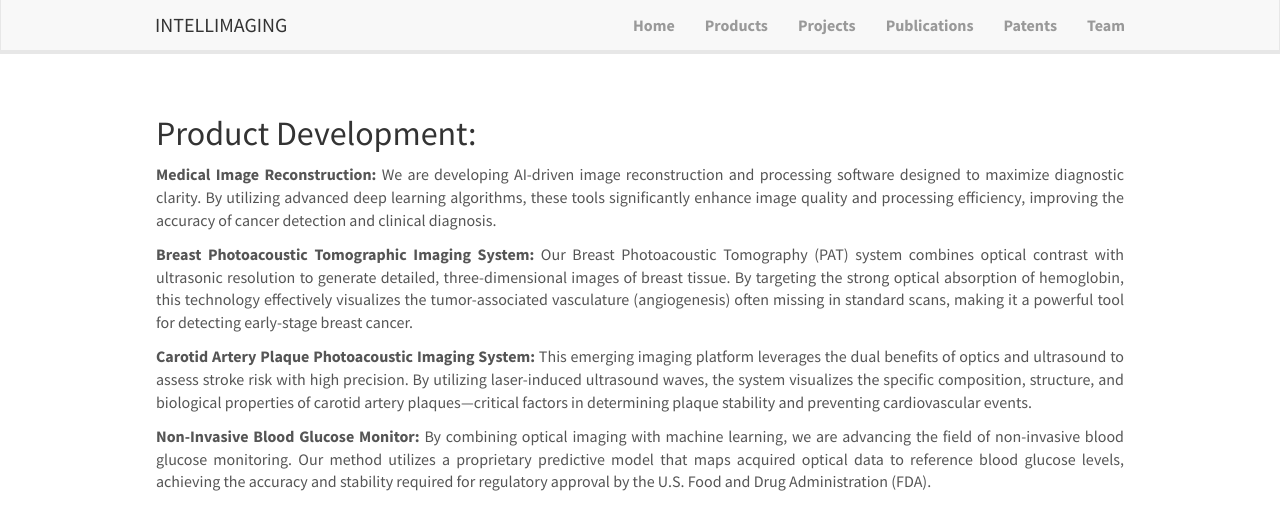
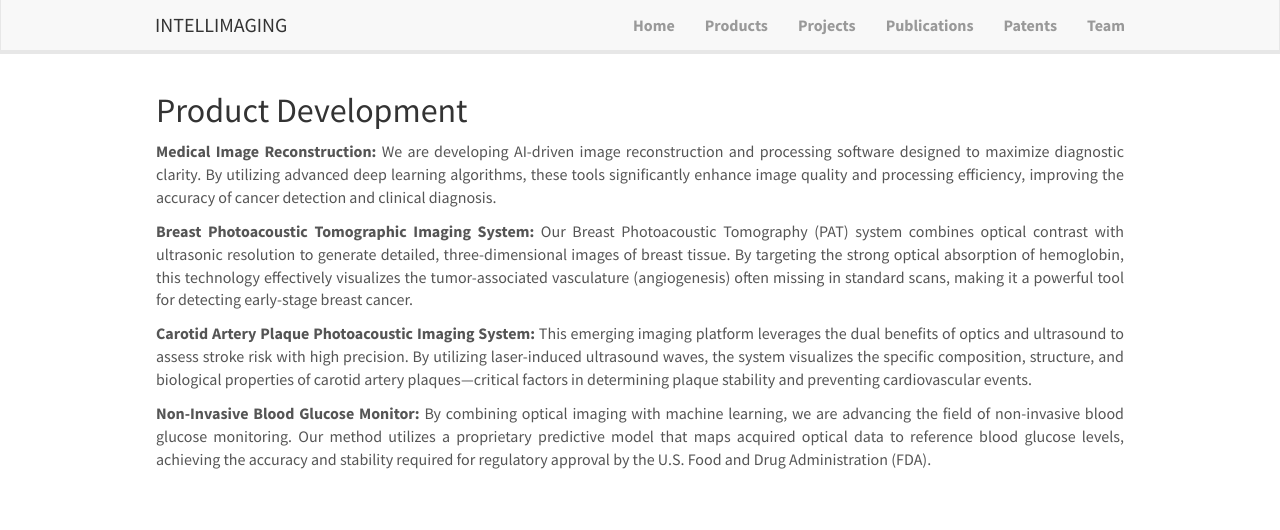
Before and after one commit to intellimaging/intellimaging.github.io, a Jekyll site: the page built from _pages/products.md, in a window 1280 px wide. Shown: the top 530 px of the page. Built offline with Jekyll 4.4.1, drawn with Linux system fonts in a browser that asks for light colours; part of the change alters nothing that is shown.

Commit message:
Update products.md

```diff
--- a/_pages/products.md
+++ b/_pages/products.md
@@ -1,14 +1,12 @@
 ---
 title: "Intellimaging Tech - Products"
 layout: textlay
-excerpt: "Intellimaging -- Products"
+excerpt: "Intellimaging Tech - Advanced AI-driven medical imaging products and diagnostic systems."
 sitemap: false
 permalink: /products/
 ---
 
-<br/>
-<!--# products-->
-## Product Development:
+## Product Development
 
 <p style="text-align: justify;">
     <b>Medical Image Reconstruction:</b> We are developing AI-driven image reconstruction and processing software designed to maximize diagnostic clarity. By utilizing advanced deep learning algorithms, these tools significantly enhance image quality and processing efficiency, improving the accuracy of cancer detection and clinical diagnosis.
```
